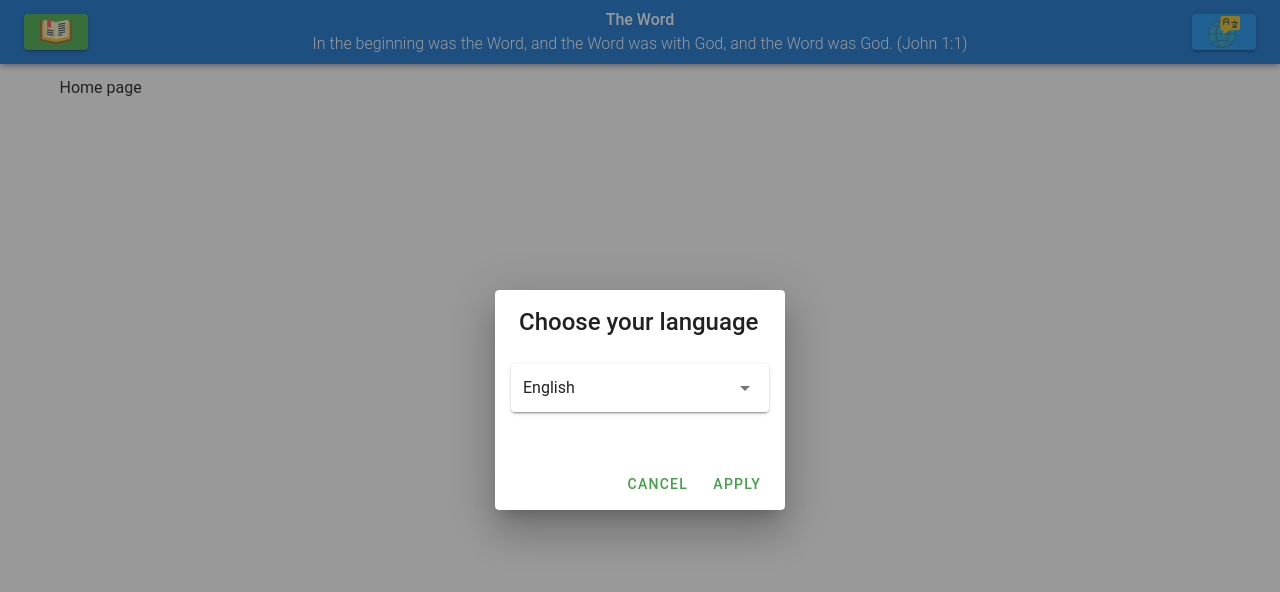
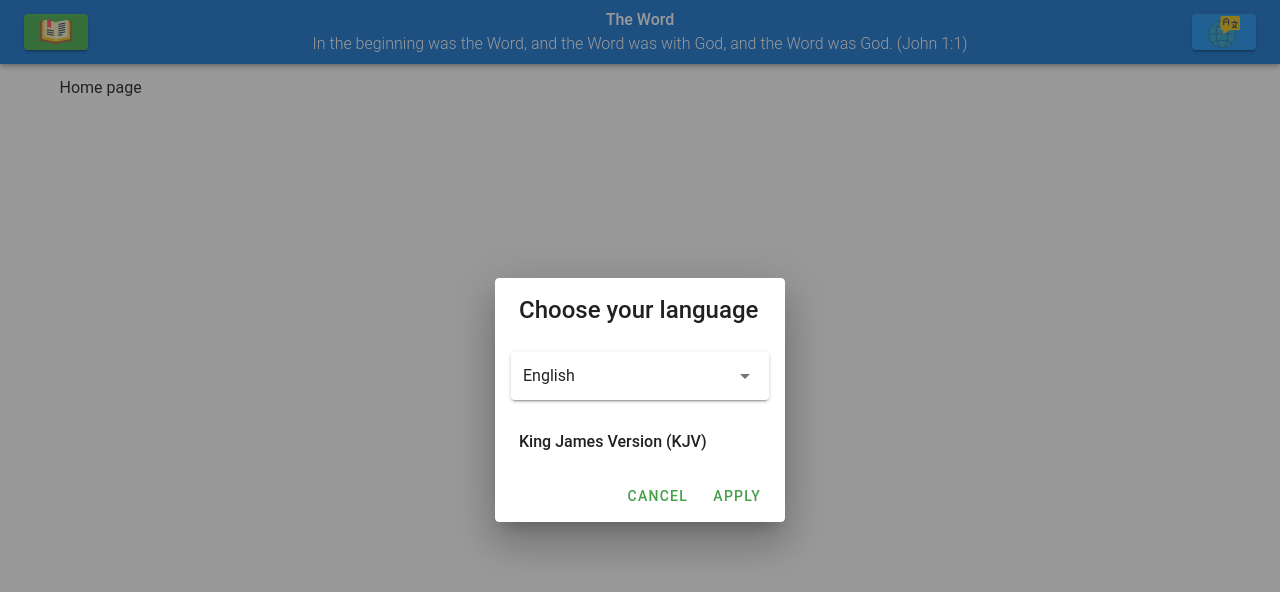
Before and after one commit to karnauhov/theword, a Vue app: page / in a window 1280 px wide. Both pictures are taken after a click on the button 1224 px from the left and 32 px from the top of the page. Shown: the top 592 px of the page. Built offline with nearby package versions, Linux system fonts and the light colour scheme.

Commit message:
Bible translate info

```diff
--- a/public/assets/content/lang.json
+++ b/public/assets/content/lang.json
@@ -1,6 +1,6 @@
 {
 "lang": [
-	{"code": "en", "name": "English"},
-	{"code": "ua", "name": "Українська (Ukrainian)"},
-	{"code": "ru", "name": "Русский (Russian)"}
+	{"code": "en", "name": "English", "bible": "King James Version (KJV)"},
+	{"code": "ua", "name": "Українська (Ukrainian)", "bible": "Переклад Р. Турконяка (UTT)"},
+	{"code": "ru", "name": "Русский (Russian)", "bible": "Синодальный перевод (SYNO)"}
 ]}
--- a/public/assets/content/ua/config.json
+++ b/public/assets/content/ua/config.json
@@ -1,7 +1,7 @@
 {
 "ui": {
 	"header": "Слово",
-	"subheader": "Споконвіку було Слово, а Слово в Бога було, і Бог було Слово. (Ів 1:1)",
+	"subheader": "На початку було Слово, і Слово було в Бога, і Слово було Бог. (Ів 1:1)",
     "menu": [
 		{
 			"id": 1000,
--- a/src/App.vue
+++ b/src/App.vue
@@ -20,9 +20,10 @@
         </template>
         <v-card>
           <v-card-title class="headline">{{ this.config.ui ? this.config.ui.dlgLanguage : undefined }}</v-card-title>
-          <v-select class="ma-4" v-model="lang" :items="languages.lang" item-text="name" item-value="code"
+          <v-select class="mx-4 mt-4" v-model="lang" :items="languages.lang" item-text="name" item-value="code"
             label="Select" return-object single-line solo>
           </v-select>
+          <div class="mx-6 mb-4 font-weight-medium">{{ this.getBibleTranslate(this.lang ? this.lang.code : undefined) }}</div>
           <v-card-actions>
             <v-spacer></v-spacer>
             <v-btn color="green darken-1" text @click="restoreLanguage()">{{ this.config.ui ? this.config.ui.btnCancel : undefined }}</v-btn>
@@ -126,6 +127,15 @@ export default {
         }
       });
     },
+    getBibleTranslate: function(lang) {
+      if (lang && this.languages && this.languages.lang) {
+        let language = this.languages.lang.find(l => l.code === lang);
+        if (language) {
+          return language.bible;
+        }
+      }
+      return "";
+    },
     setLanguage: function(event) {
       this.dialogLanguage = false;
       localStorage.lang = JSON.stringify(this.lang);
```
